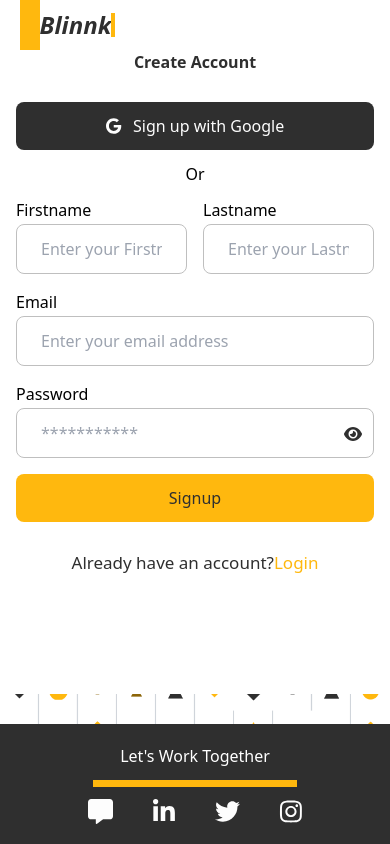
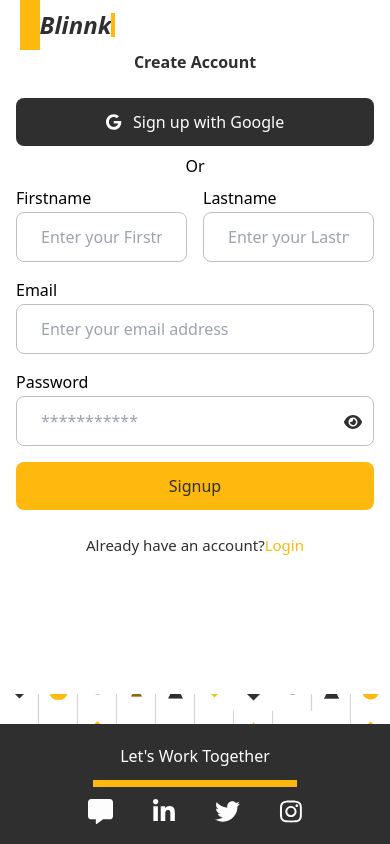
Before and after one commit to deji2ghost/Forms, a React (Vite) app: page /SignupPage in a window 390 px wide. Built offline with nearby package versions, Linux system fonts and the light colour scheme.

Commit message:
mobile commit

```diff
--- a/src/components/Form/Login.tsx
+++ b/src/components/Form/Login.tsx
@@ -47,7 +47,7 @@
                     <h4>Sign in with Google</h4>
                 </GoogleButton>
                 <p className='font-medium'>Or</p>
-                <form className='flex flex-col gap-2 md:gap-[22px]'>
+                <form className='flex flex-col gap-1 md:gap-[22px]'>
                     <div className='flex flex-col text-left gap-[2px] md:gap-[4px]'>
                         <label className='font-medium'>Email</label>
                         <input
@@ -80,7 +80,7 @@
                     </GoogleButton>
                 </form>
             </div>
-            <p className='text-[17px]'>
+            <p className='text-[15px] md:text-[17px]'>
                 <span
                     className='text-[#2F2F2F]'
                 >Don't have an account?</span>
--- a/src/components/Form/SignUp.tsx
+++ b/src/components/Form/SignUp.tsx
@@ -28,7 +28,7 @@
     })
   return (
     <FormPage>
-        <div className='mx-auto text-center flex flex-col gap-3 md:gap-6 md:w-[37%]'>
+        <div className='mx-auto text-center flex flex-col gap-2 md:gap-6 md:w-[37%]'>
             <h3 className='hidden md:flex items-center justify-center italic text-[#2F2F2F] font-semibold text-[16px]'>
                 <span
                     className='inline-block cursor-pointer'
@@ -40,7 +40,7 @@
             <h1 className='text-[#2F2F2F] font-semibold text-[16px] md:text-[24px]'>
                 Create Account
             </h1>
-            <div className='flex flex-col md:shadow-lg md:bg-[#FDFDFD] gap-3 p-4 rounded-lg md:gap-5'>
+            <div className='flex flex-col md:shadow-lg md:bg-[#FDFDFD] gap-2 p-4 rounded-lg md:gap-5'>
                 <GoogleButton google>
                     {/* <div className=' flex items-center gap-3'>
                     </div> */}
@@ -98,7 +98,7 @@
                     </GoogleButton>
                 </form>
             </div>
-            <p className='text-[17px]'>
+            <p className='text-[15px] md:text-[17px]'>
                 <span
                     className='text-[#2F2F2F]'
                 >Already have an account?</span>
```
